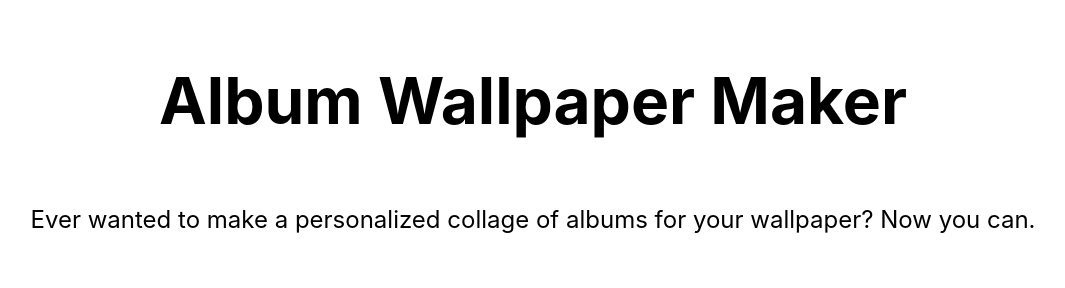
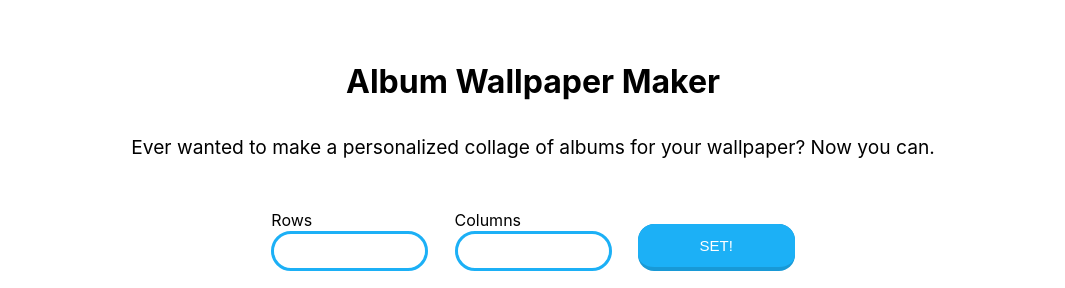
Before and after one commit to cr4z/album-wallpaper-maker, a Next.js app: page / in a window 1280 px wide. Shown: the top 288 px of the page, without its empty margins (107-1172 px from the left). Built offline with nearby package versions, Linux system fonts and the light colour scheme.

Commit message:
Make grid scrollable on overflow

```diff
--- a/pages/index.tsx
+++ b/pages/index.tsx
@@ -52,11 +52,12 @@ const Home: NextPage = () => {
 
         <Controls onNewCols={(x: number) => setCols(x)} onNewRows={(x: number) => setRows(x)} />
 
+        <div className="grid-container">
           <div className="grid" style={columnStyle}>
             {srcs.slice(0, rows * cols).map((src, i) => (
               <>
                 <div
-                className={"cell"}
+                  className="cell"
                   onClick={() => {
                     openModal(i);
                   }}
@@ -65,6 +66,7 @@ const Home: NextPage = () => {
                 </div>
               </>
             ))}
+          </div>
         </div>
 
         <div className="download-btn">
--- a/styles/globals.css
+++ b/styles/globals.css
@@ -23,6 +23,10 @@ h2 {
   color: #333;
 }
 
+main {
+  margin: 0 2rem;
+}
+
 .mt {
   margin-top: 1rem;
 }
@@ -42,8 +46,6 @@ h2 {
   /* Non-prefixed version, currently
                                   supported by Chrome, Edge, Opera and Firefox */
 }
-
-/** CONTENT **/
 
 .main {
   min-height: 100vh;
@@ -69,7 +71,7 @@ h2 {
 .title {
   margin: 0;
   line-height: 1.15;
-  font-size: 4rem;
+  font-size: 2rem;
 }
 
 .title,
@@ -78,32 +80,42 @@ h2 {
 }
 
 .description {
-  margin: 4rem 0;
+  margin-top: 2rem;
+  margin-bottom: 3rem;
   line-height: 1.5;
-  font-size: 1.5rem;
+  font-size: 1.2rem;
 }
 
 /** GRID, CELLS, MODAL **/
 
+.grid-container {
+  max-width: 100%;
+  margin: 3rem 0;
+  box-shadow: rgba(0, 0, 0, 0.35) 0px 5px 15px;
+  overflow-x: auto;
+  overflow-y: hidden;
+}
+
 .grid {
-  margin: 3rem;
   display: grid;
-  box-shadow: rgba(0, 0, 0, 0.35) 0px 5px 15px;
+  margin-left: auto;
+  margin-right: auto;
 }
 
 .cell {
   width: var(--size);
   height: var(--size);
+  overflow: hidden;
 }
 
 .cell img {
   width: var(--size);
   height: var(--size);
-  transition: all .1s ease;
+  transition: all .2s ease;
 }
 
 .cell img:hover {
-  transform: scale(1.03);
+  transform: scale(1.1);
   cursor: pointer;
 }
 
```
Lines whose indentation alone changed are shown as unchanged.
